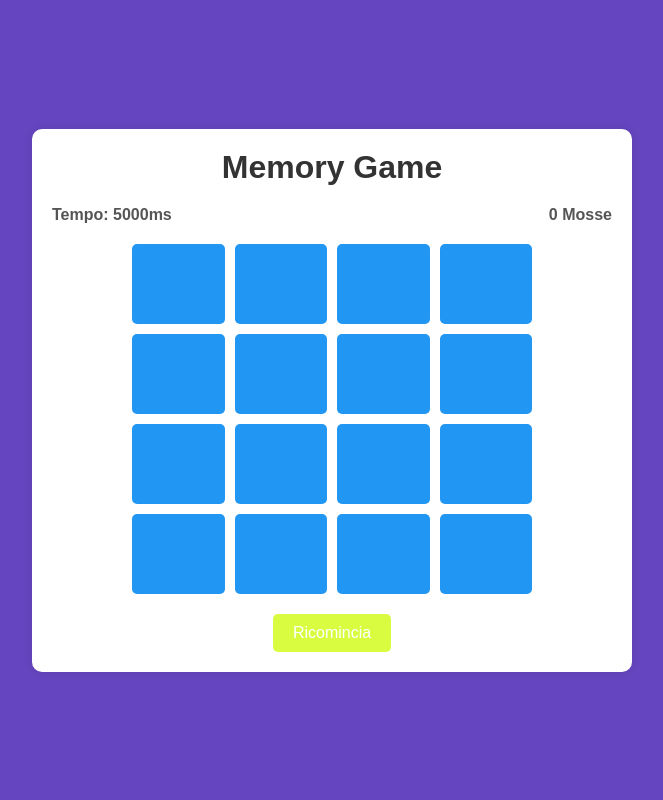
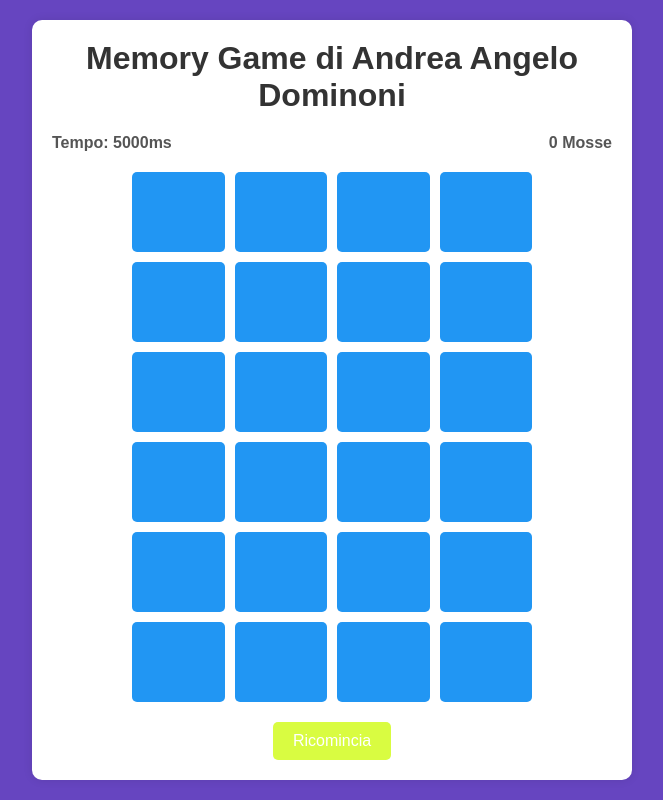
Before and after one commit to ErDomi08/Corso_conteiner, a plain HTML site: page index.html in a window 1280 px wide. Shown: the whole page, without its empty margins (308-971 px from the left). Drawn offline with Linux system fonts and the light colour scheme.

Commit message:
finedddd

```diff
--- a/index.html
+++ b/index.html
@@ -8,7 +8,7 @@
 </head>
 <body>
     <div class="container">
-        <h1>Memory Game</h1>
+        <h1>Memory Game di Andrea Angelo Dominoni</h1>
         <div class="stats">
             <div class="timer">Tempo: 0 ms</div>
             <div class="moves">0 Mosse</div>
--- a/script.js
+++ b/script.js
@@ -14,7 +14,7 @@ document.addEventListener('DOMContentLoaded', () => {
     let seconds = 0;
 
     // Emoji da utilizzare come simboli delle carte
-    const symbols = ['👌🏼', '🍌', '🍒', '🍪', '🥈', '🥝', '🎱', '🎌'];
+    const symbols = ['👌🏼', '🍌', '🍒', '🍪', '🥈', '🥝', '🎱', '🎌', '🐦‍⬛','🏎️','❤️','🤯'];
 
     // Inizializza il gioco
     function initGame() {
```
